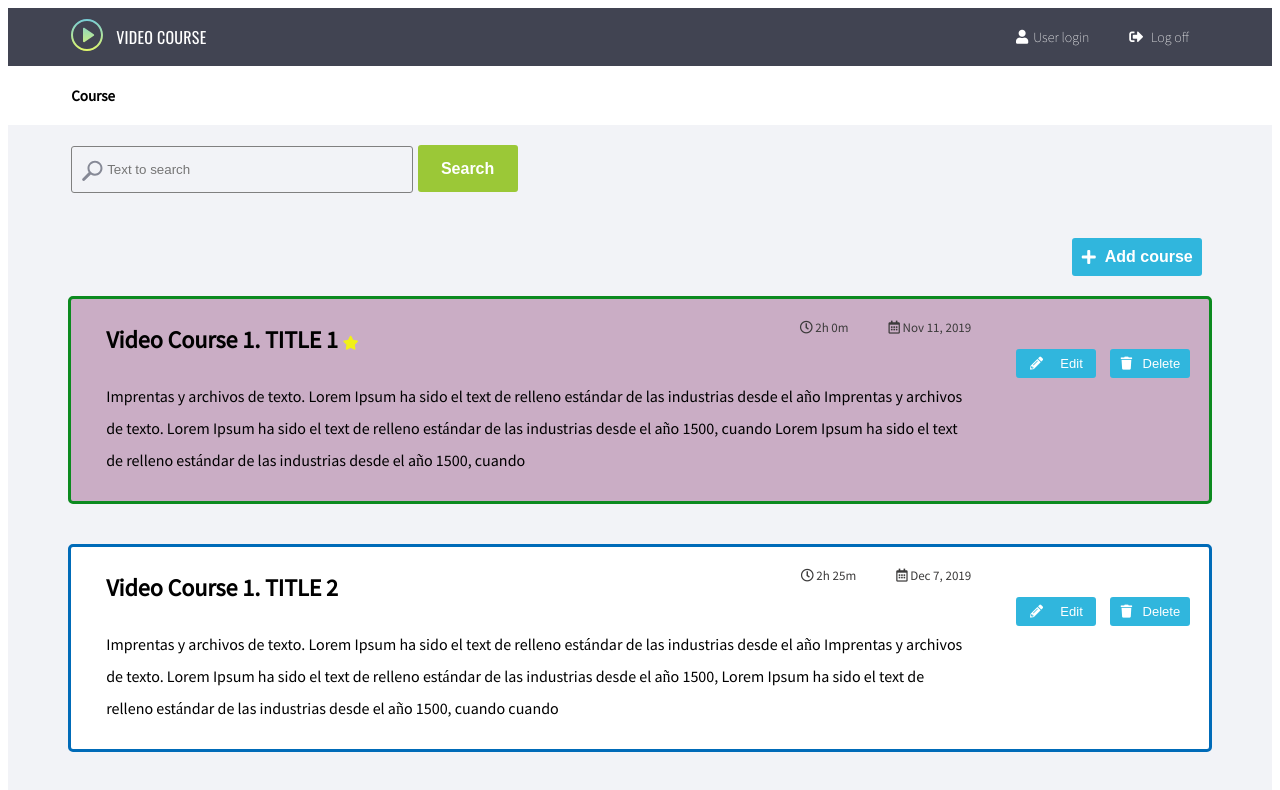
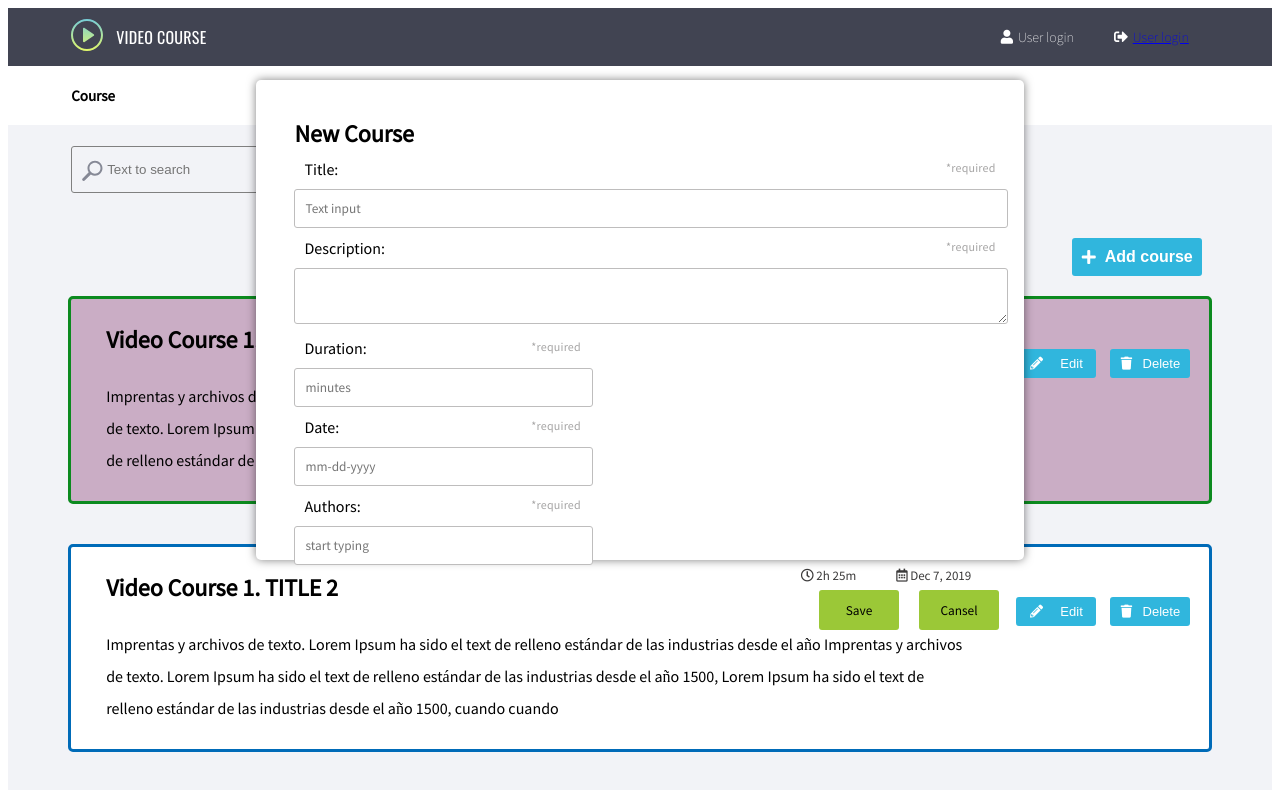
Before and after one commit to Catrieona/Angular_Mentoring, an Angular app in the folder videoCourse/: page /addNew in a window 1280 px wide. Before the commit this address led to /. Shown: the top 790 px of the page. Built offline with nearby package versions, Linux system fonts and the light colour scheme.

Commit message:
feat: add new_course component

```diff
--- a/videoCourse/src/app/app-routing.module.ts
+++ b/videoCourse/src/app/app-routing.module.ts
@@ -1,10 +1,12 @@
 import { NgModule } from '@angular/core';
 import { Routes, RouterModule } from '@angular/router';
 import { LogInPageComponent } from './components/course-log-in/log-in-page/log-in-page.component';
+import { AddNewCourseComponent } from './components/course-add-new/add-new-course.component';
 
 
 const routes: Routes = [
-  {path: 'login', component: LogInPageComponent}
+  {path: 'login', component: LogInPageComponent},
+  {path: 'addNew', component: AddNewCourseComponent}
 ];
 
 @NgModule({
--- a/videoCourse/src/app/app.module.ts
+++ b/videoCourse/src/app/app.module.ts
@@ -17,6 +17,7 @@ import { ItemBorderStyleDirective } from './components/course-page/course-page-l
 import { CourseDurationPipe } from './components/course-page/course-page-list/course-list-item/course-duration.pipe';
 import { ConfirmationDelItemComponent } from './components/course-page/course-page-list/confirmation-del-item/confirmation-del-item.component';
 import { LoginModule } from './components/course-log-in/login/login.module';
+import { AddNewCourseComponent } from './components/course-add-new/add-new-course.component';
 
 
 @NgModule({
@@ -32,6 +33,7 @@ import { LoginModule } from './components/course-log-in/login/login.module';
     ItemBorderStyleDirective,
     CourseDurationPipe,
     ConfirmationDelItemComponent,
+    AddNewCourseComponent,
   ],
   imports: [
     BrowserModule,
--- /dev/null
+++ b/videoCourse/src/app/components/course-add-new/add-new-course.component.html
@@ -0,0 +1,42 @@
+<section class="addCourseForm">
+    <div class='addCourseWrapper'>
+        <div class="addCourse_header">
+            <h2>New Course </h2>
+        </div>
+
+        <div class="addCourse_title addCourse_input">
+            <label for="addCourse_title">Title: </label>
+            <span class='addCourse_required'>*required</span>
+        </div>
+        <input placeholder="Text input" id="addCourse_title" type="text">
+
+        <div class="addCourse_description addCourse_input">
+            <label for="addCourse_descript">Description: </label>
+            <span class='addCourse_required'>*required</span>
+        </div>
+        <textarea  placeholder="Add description" id="addCourse_descript"> </textarea>
+
+        <div class="addCourse_duration addCourse_input">
+            <label for="addCourse_duration">Duration: </label>
+            <span class='addCourse_required'>*required</span>
+        </div>
+        <input placeholder="minutes" id="addCourse_duration" type="text">
+
+        <div class="addCourse_date addCourse_input">
+                <label for="addCourse_date">Date: </label>
+                <span class='addCourse_required'>*required</span>
+        </div>
+        <input placeholder="mm-dd-yyyy" id="addCourse_date" type="text">
+
+        <div class="addCourse_authors addCourse_input">
+            <label for="addCourse_authors">Authors: </label>
+            <span class='addCourse_required'>*required</span>
+        </div>
+        <input placeholder="start typing" id="addCourse_authors" type="text">
+
+        <div class="addCourseButton">
+            <button class="saveu_course_button">Save </button>
+            <button class="cansel_course_button">Cansel </button>
+        </div>
+    </div>
+</section>
--- /dev/null
+++ b/videoCourse/src/app/components/course-add-new/add-new-course.component.scss
@@ -0,0 +1,69 @@
+@font-face {
+    font-family: Sourcesanspro;
+    src: url(../../../fonts/sourcesanspro.ttf);
+  }
+
+* {
+    padding: 0;
+    margin: 0;
+    font-family: Sourcesanspro;
+}
+
+.addCourseForm {
+    position: absolute;
+    top: 10%;
+    left: 20%;
+    width: 60%;
+    height: 60%;
+    background-color: white;
+    box-shadow: 0 0 10px rgba(0,0,0,0.5);
+    border-radius: 5px;
+    .addCourseWrapper {
+        margin: 5% auto;
+        width: 90%;
+
+        .addCourse_input {
+            margin: 10px;
+            display: flex;
+            justify-content: space-between;
+            width: 40%;
+        }
+        .addCourse_required {
+            font-size: 12px;
+            font-weight: normal;
+            font-stretch: normal;
+            font-style: normal;
+            line-height: 1.5;
+            letter-spacing: 0.19px;
+            color: rgb(165, 164, 164);
+        }
+        .addCourse_input+input, .addCourse_input+textarea {
+            padding: 10px;
+            width: 40%;
+            border-radius: 3px;
+            border: solid 1px rgb(190, 189, 189);
+            background-color: #ffffff;
+        }
+        .addCourse_input::placeholder {
+            color: rgb(165, 164, 164);
+        }
+
+        #addCourse_title, #addCourse_descript, .addCourse_description, .addCourse_title{
+            width: 100%
+        }
+        .addCourseButton {
+            margin: 15px;
+            position: absolute;
+            right: 0;
+        }
+        .addCourseButton button {
+            width: 80px;
+            height: 40px;
+            border: none;
+            border-radius: 3px;
+            background-color: #9bc837;
+            cursor: pointer;
+            margin: 10px;
+        }
+    }
+}
--- /dev/null
+++ b/videoCourse/src/app/components/course-add-new/add-new-course.component.ts
@@ -0,0 +1,15 @@
+import { Component, OnInit } from '@angular/core';
+
+@Component({
+  selector: 'app-add-new-course',
+  templateUrl: './add-new-course.component.html',
+  styleUrls: ['./add-new-course.component.scss']
+})
+export class AddNewCourseComponent implements OnInit {
+
+  constructor() { }
+
+  ngOnInit() {
+  }
+
+}
--- a/videoCourse/src/app/components/course-page/course-page-header/course-page-header.component.html
+++ b/videoCourse/src/app/components/course-page/course-page-header/course-page-header.component.html
@@ -11,7 +11,7 @@
             </div>
             <div  class="course_page_logoff">
                 <i class="fas fa-sign-out-alt"></i>
-                Log off
+                <a routerLink="/addNew">User login</a>
             </div>
         </div>
     </div>
```
Also changed, not shown: 1 other file (tests, documents, lock files or other folders).
